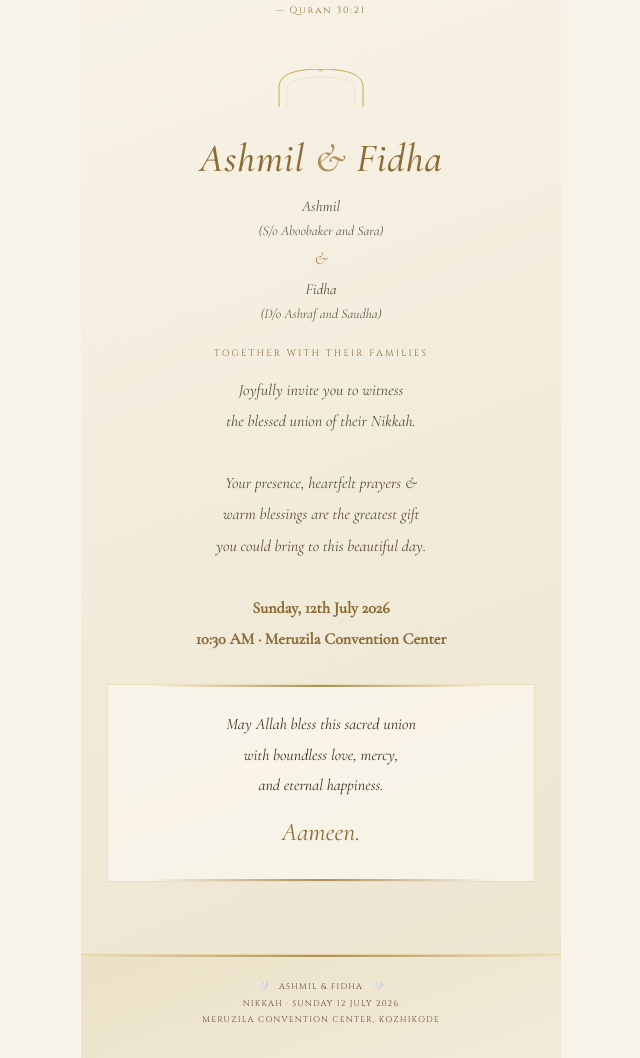
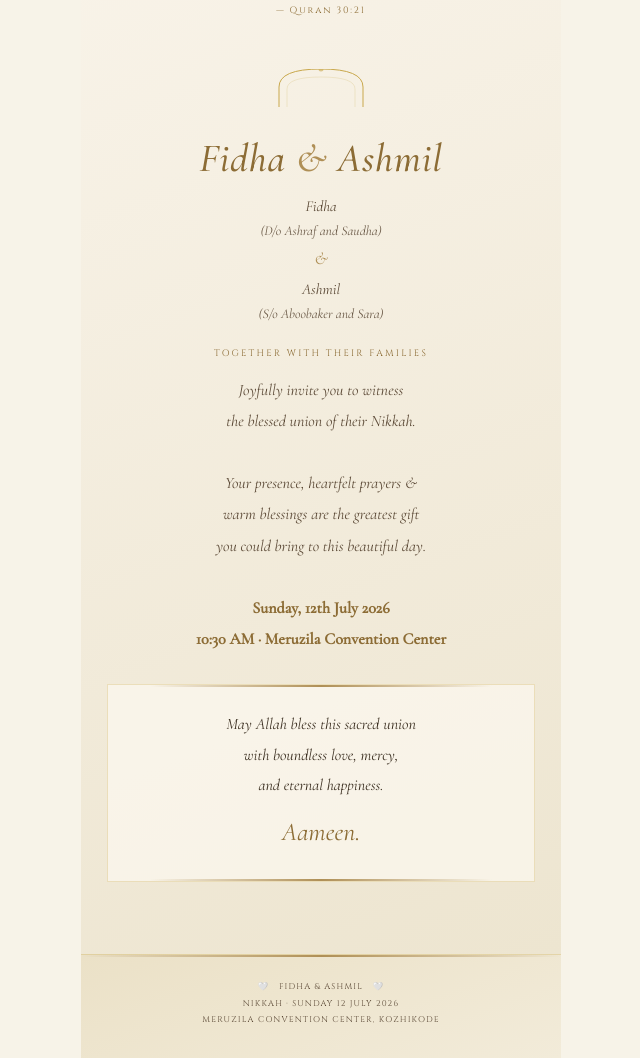
Before and after one commit to ManuSinan/fidhaashmil, a website: page index.html in a window 1280 px wide. Shown: the part 2043-3101 px from the top of the page, without its empty margins (319-959 px from the left). Drawn offline with nearby package versions, Linux system fonts and the light colour scheme.

Commit message:
Update name order to Fidha & Ashmil

```diff
--- a/index.html
+++ b/index.html
@@ -3,8 +3,8 @@
 <head>
   <meta charset="UTF-8">
   <meta name="viewport" content="width=device-width, initial-scale=1.0, maximum-scale=1.0">
-  <meta name="description" content="Nikkah invitation — Ashmil & Fidha, July 12, 2026">
-  <title>Ashmil & Fidha — Nikkah</title>
+  <meta name="description" content="Nikkah invitation — Fidha & Ashmil, July 12, 2026">
+  <title>Fidha & Ashmil — Nikkah</title>
   <link rel="preconnect" href="https://fonts.googleapis.com">
   <link rel="preconnect" href="https://fonts.gstatic.com" crossorigin>
   <link href="https://fonts.googleapis.com/css2?family=Great+Vibes&family=Cinzel:wght@400;500;600&family=Cormorant+Garamond:ital,wght@0,300;0,400;0,500;1,300;1,400;1,500&family=Lato:wght@300;400&display=swap" rel="stylesheet">
@@ -115,11 +115,11 @@
 
   <img class="cl-arch reveal" src="assets/svg/arch-ornament.svg" width="100" height="38" alt="">
 
-  <div class="cl-script reveal">Ashmil <span class="cl-amp">&amp;</span> Fidha</div>
+  <div class="cl-script reveal">Fidha <span class="cl-amp">&amp;</span> Ashmil</div>
   <div class="cl-parentage reveal">
+    <span>Fidha <span class="parent-note">(D/o Ashraf and Saudha)</span></span>
+    <span class="parent-amp">&amp;</span>
     <span>Ashmil <span class="parent-note">(S/o Aboobaker and Sara)</span></span>
-    <span class="parent-amp">&amp;</span>
-    <span>Fidha <span class="parent-note">(D/o Ashraf and Saudha)</span></span>
   </div>
   <p class="cl-sub reveal">TOGETHER WITH THEIR FAMILIES</p>
   <p class="cl-body reveal">
@@ -143,7 +143,7 @@
 </section>
 
 <footer>
-  <p>🤍 &nbsp; ASHMIL &amp; FIDHA &nbsp; 🤍<br>NIKKAH · SUNDAY 12 JULY 2026<br>MERUZILA CONVENTION CENTER, KOZHIKODE</p>
+  <p>🤍 &nbsp; FIDHA &amp; ASHMIL &nbsp; 🤍<br>NIKKAH · SUNDAY 12 JULY 2026<br>MERUZILA CONVENTION CENTER, KOZHIKODE</p>
 </footer>
 
 <script src="js/main.js"></script>
```
